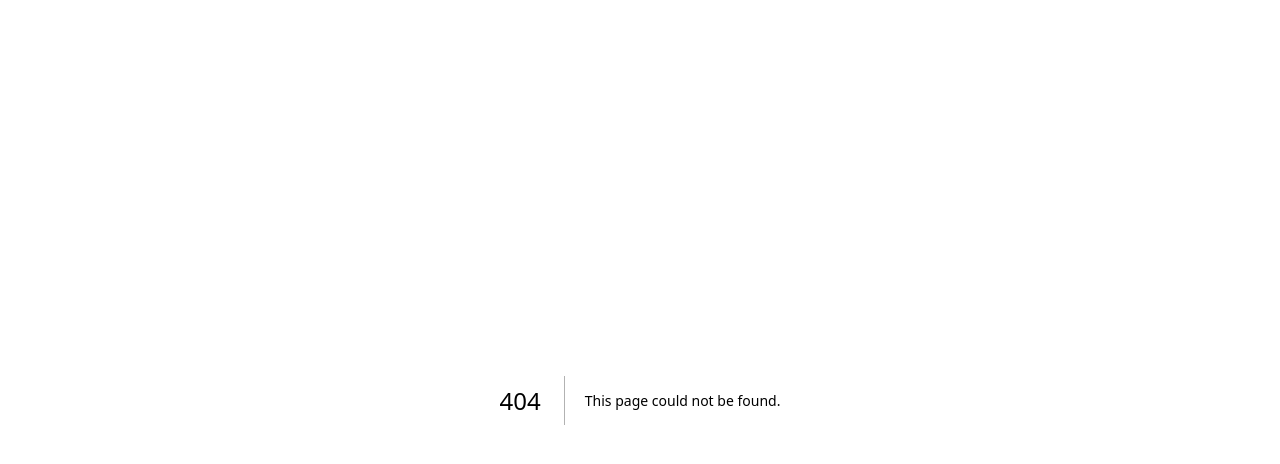
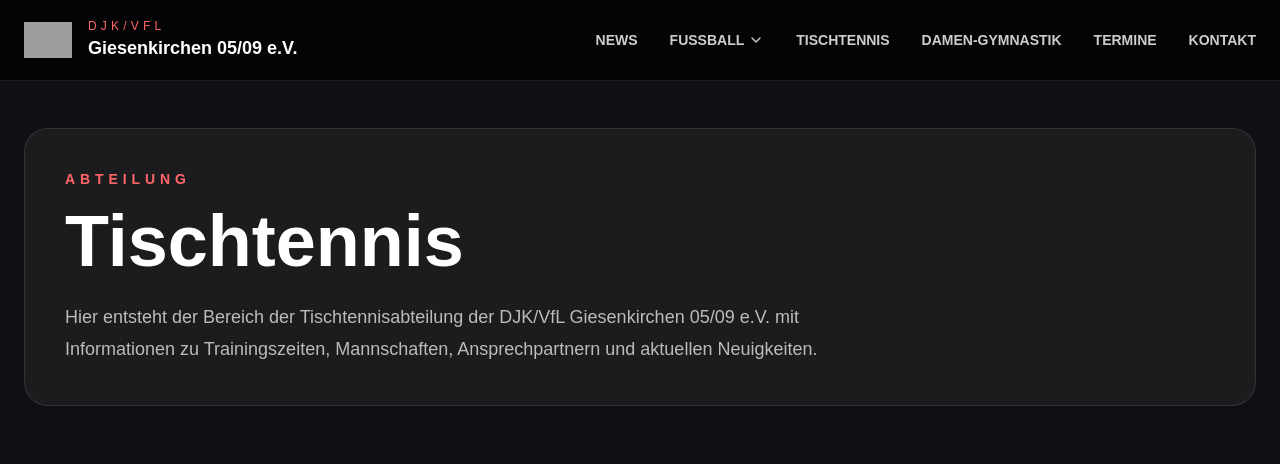
Before and after one commit to m00nLPStudent/djk-giesenkirchen-webseite, a Next.js app: page /tischtennis in a window 1280 px wide. Before the commit this address had no page. Shown: the top 464 px of the page. Built offline with nearby package versions, Linux system fonts and the light colour scheme; grey boxes are pictures that could not be loaded.

Commit message:
Add table tennis page

```diff
--- /dev/null
+++ b/src/app/(website)/tischtennis/page.js
@@ -0,0 +1,19 @@
+export default function TableTennisPage() {
+  return (
+    <main className="min-h-screen bg-[#101014] px-6 pt-32 pb-24 text-white">
+      <section className="mx-auto max-w-7xl rounded-3xl border border-white/10 bg-white/5 p-10">
+        <p className="text-sm font-bold uppercase tracking-[0.35em] text-red-400">
+          Abteilung
+        </p>
+
+        <h1 className="mt-4 text-5xl font-black md:text-7xl">Tischtennis</h1>
+
+        <p className="mt-6 max-w-3xl text-lg leading-8 text-white/70">
+          Hier entsteht der Bereich der Tischtennisabteilung der DJK/VfL
+          Giesenkirchen 05/09 e.V. mit Informationen zu Trainingszeiten,
+          Mannschaften, Ansprechpartnern und aktuellen Neuigkeiten.
+        </p>
+      </section>
+    </main>
+  );
+}
```
